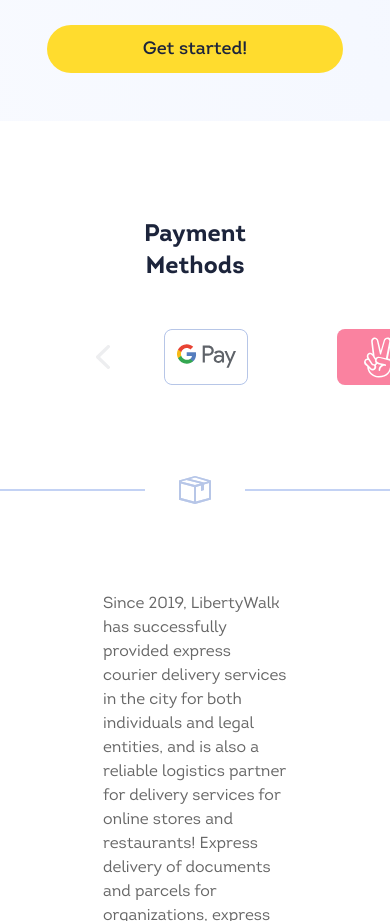
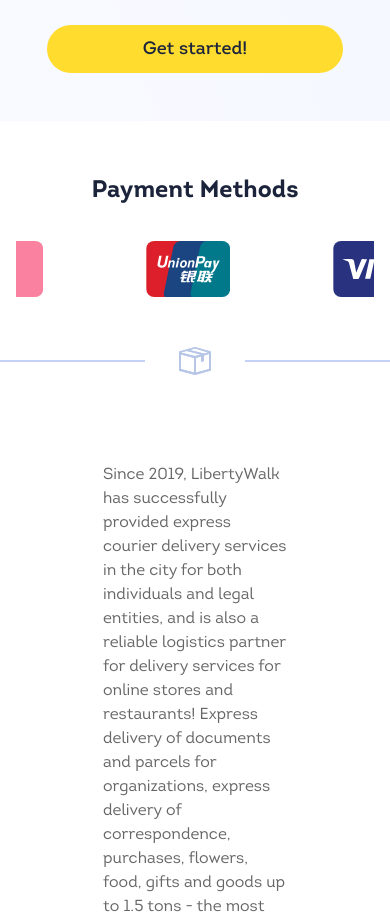
Before and after one commit to Quetan/pyrobyte-whoosh, a React (Vite) app: page / in a window 390 px wide. Shown: the part 3940-4861 px from the top of the page. Built offline with nearby package versions, Linux system fonts and the light colour scheme.

Commit message:
Update payment methods mobile section

```diff
--- a/src/widgets/payment-methods/ui/payment-methods.tsx
+++ b/src/widgets/payment-methods/ui/payment-methods.tsx
@@ -9,14 +9,18 @@ import { Section } from "@/shared/ui/section";
 import { SectionTitle } from "@/shared/ui/section-title";
 import Autoplay from "embla-carousel-autoplay";
 import { paymentMethods } from "../api";
+import { useWindowDimensions } from "@/shared/lib/hooks";
+import { cn } from "@/shared/lib/utils";
 
 const PaymentMethods: React.FC = () => {
 	return (
-		<Section className="pt-[98px] pb-[89px] px-[135px]">
-			<SectionTitle className="mb-[46px]">Payment Methods</SectionTitle>
+		<Section className="pt-[54px] px-4 pb-[48px] lg:pt-[98px] lg:pb-[89px] lg:px-[135px]">
+			<SectionTitle className="mb-[34px] lg:mb-[46px]">
+				Payment Methods
+			</SectionTitle>
 
 			<Carousel
-				className="w-[1024px] mx-auto"
+				className="lg:w-[1024px] mx-auto"
 				opts={{
 					loop: true,
 					align: "center",
@@ -40,8 +44,14 @@ const PaymentMethods: React.FC = () => {
 const PlaymentMethodItem: React.FC<React.PropsWithChildren> = ({
 	children,
 }) => {
+	const { width } = useWindowDimensions();
 	return (
-		<CarouselItem className="basis-1/6 p-0 flex justify-center items-center">
+		<CarouselItem
+			className={cn(
+				"p-0 flex justify-center items-center",
+				width > 1024 ? "basis-1/6" : "basis-1/2"
+			)}
+		>
 			{children}
 		</CarouselItem>
 	);
```
